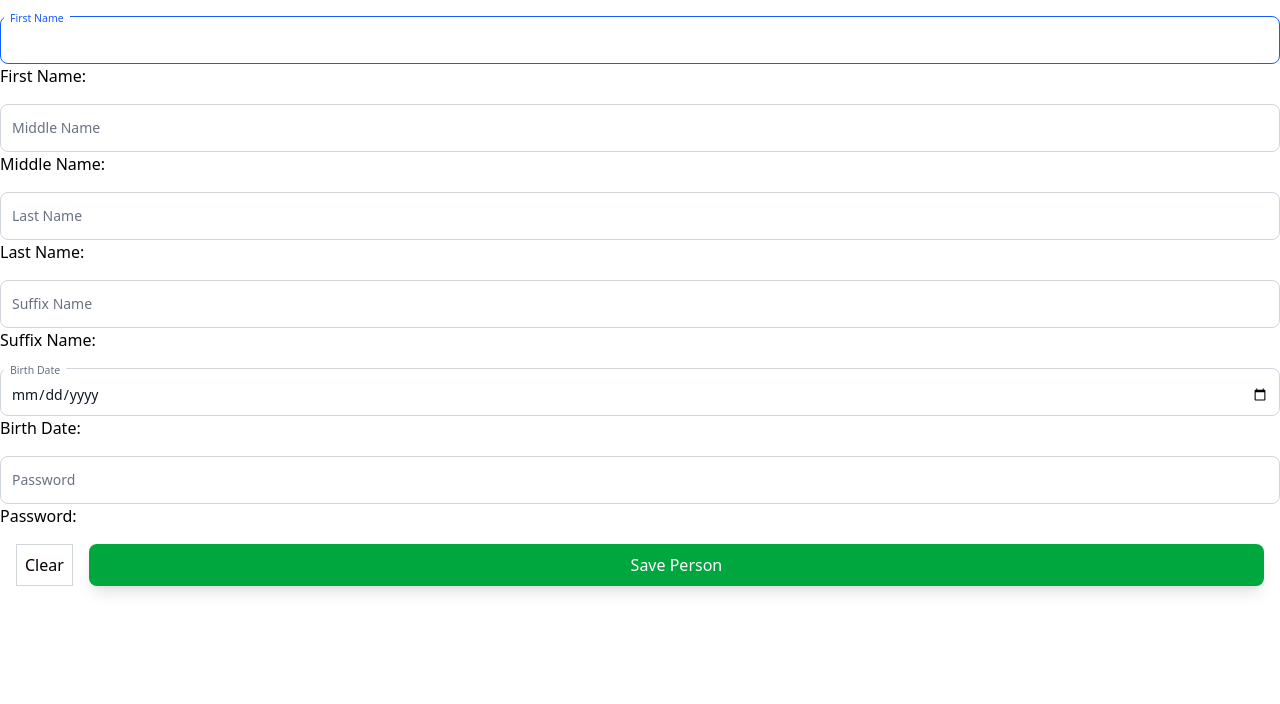
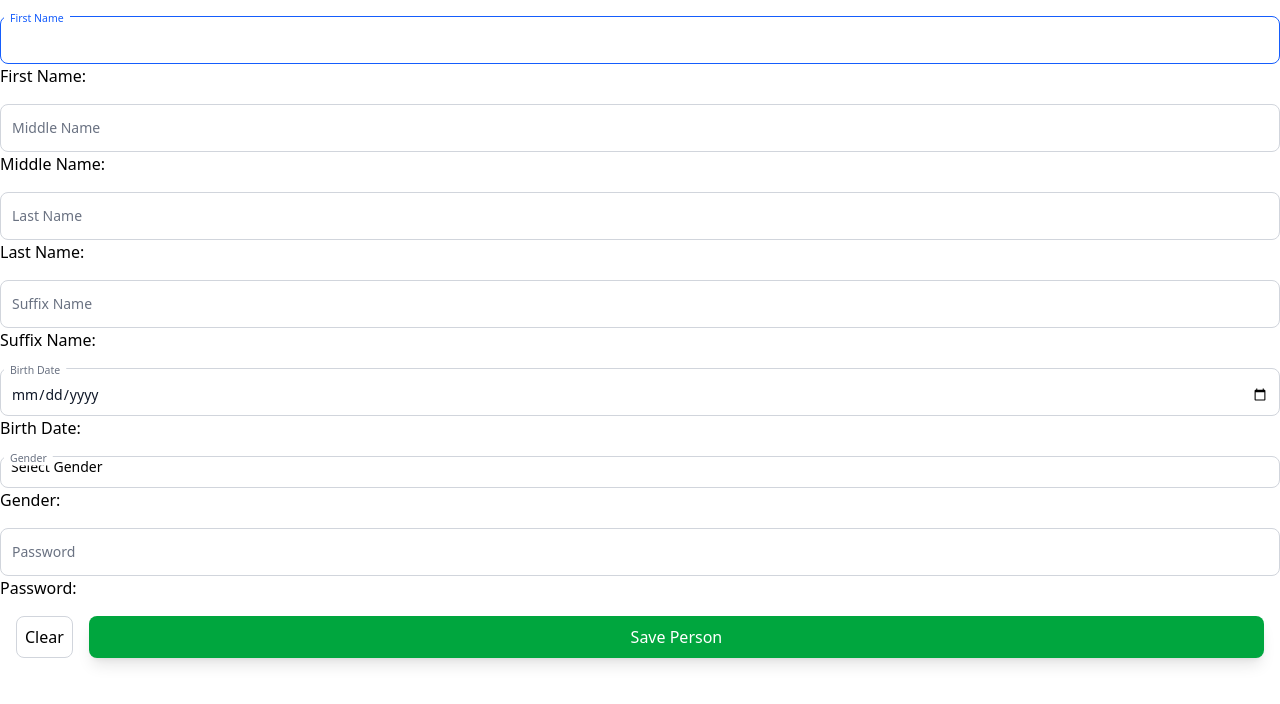
Before and after one commit to jovenalovera1999/react-demo, a React (Vite) app: page / in a window 1280 px wide. Shown: the top 704 px of the page. Built offline with nearby package versions, Linux system fonts and the light colour scheme.

Commit message:
Latest code during class

```diff
--- a/src/App.tsx
+++ b/src/App.tsx
@@ -1,6 +1,7 @@
 import { useState } from "react";
 import FloatingLabelInput from "./components/input/FloatingLabelInput";
 import Button from "./components/button/Button";
+import FloatingLabelSelect from "./components/select/FloatingLabelSelect";
 
 const App = () => {
   const [firstName, setFirstName] = useState("");
@@ -8,6 +9,7 @@ const App = () => {
   const [lastName, setLastName] = useState("");
   const [suffixName, setSuffixName] = useState("");
   const [birthDate, setBirthDate] = useState("");
+  const [gender, setGender] = useState("");
   const [password, setPassword] = useState("");
 
   const handleClearAll = () => {
@@ -16,8 +18,30 @@ const App = () => {
     setLastName("");
     setSuffixName("");
     setBirthDate("");
+    setGender("");
     setPassword("");
   };
+
+  const selectItems = [
+    { value: "", text: "Select Gender" },
+    {
+      value: "1",
+      text: "Male",
+    },
+    {
+      value: "2",
+      text: "Female",
+    },
+    {
+      value: "3",
+      text: "Gay",
+    },
+    {
+      value: "4",
+      text: "Lesbian",
+    },
+    { value: "5", text: "Prefer Not to Say" },
+  ];
 
   return (
     <>
@@ -78,6 +102,20 @@ const App = () => {
       </div>
 
       <div className="mb-4">
+        <FloatingLabelSelect
+          label="Gender"
+          name="gender"
+          value={gender}
+          onChange={(e) => setGender(e.target.value)}
+        >
+          {selectItems.map(({ value, text }) => (
+            <option value={value}>{text}</option>
+          ))}
+        </FloatingLabelSelect>
+        <span className="text-black">Gender:</span>
+      </div>
+
+      <div className="mb-4">
         <FloatingLabelInput
           label="Password"
           type="password"
@@ -92,7 +130,7 @@ const App = () => {
         <Button
           type="button"
           label="Clear"
-          newClassName="bg-white text-black p-2 border border-gray-300 hover:bg-gray-100 cursor-pointer"
+          newClassName="bg-white text-black p-2 border border-gray-300 hover:bg-gray-100 cursor-pointer rounded-lg"
           onClick={handleClearAll}
         />
         <Button type="submit" label="Save Person" className="w-full" />
--- /dev/null
+++ b/src/components/select/FloatingLabelSelect.tsx
@@ -0,0 +1,67 @@
+import type { ChangeEvent, FC, ReactNode } from "react";
+
+interface FloatingLabelSelectProps {
+  label: string;
+  name?: string;
+  value?: string;
+  onChange?: (e: ChangeEvent<HTMLSelectElement>) => void;
+  selectClassName?: string;
+  newSelectClassName?: string;
+  labelClassName?: string;
+  newLabelClassName?: string;
+  required?: boolean;
+  autoFocus?: boolean;
+  disabled?: boolean;
+  children: ReactNode;
+}
+
+const FloatingLabelSelect: FC<FloatingLabelSelectProps> = ({
+  label,
+  name,
+  value,
+  onChange,
+  selectClassName,
+  newSelectClassName,
+  labelClassName,
+  newLabelClassName,
+  required,
+  autoFocus,
+  disabled,
+  children,
+}) => {
+  return (
+    <>
+      <div className="relative">
+        <select
+          name={name}
+          id={name}
+          value={value}
+          onChange={onChange}
+          className={`${
+            newSelectClassName
+              ? newSelectClassName
+              : `block px-2.5 pb-2.5 w-full text-sm text-black bg-white rounded-lg border border-gray-300 appearance-none focus:outline-none focus:ring-0 focus:border-blue-600 peer ${selectClassName}`
+          }`}
+          autoFocus={autoFocus}
+          disabled={disabled}
+          required={required}
+        >
+          {children}
+        </select>
+        <label
+          htmlFor={name}
+          className={`${
+            newLabelClassName
+              ? newLabelClassName
+              : `absolute text-sm text-gray-500 duration-300 transform -translate-y-4 scale-75 top-2 z-10 origin-[0] bg-white px-2 peer-focus:text-blue-600 peer-placeholder-shown:scale-100 peer-placeholder-shown:-translate-y-1/2 peer-placeholder-shown:top-1/2 peer-focus:top-2 peer-focus:scale-75 peer-focus:-translate-y-4 start-1 ${labelClassName}`
+          }`}
+        >
+          {label}
+          {required && <span className="text-red-600 ml-1">*</span>}
+        </label>
+      </div>
+    </>
+  );
+};
+
+export default FloatingLabelSelect;
```
